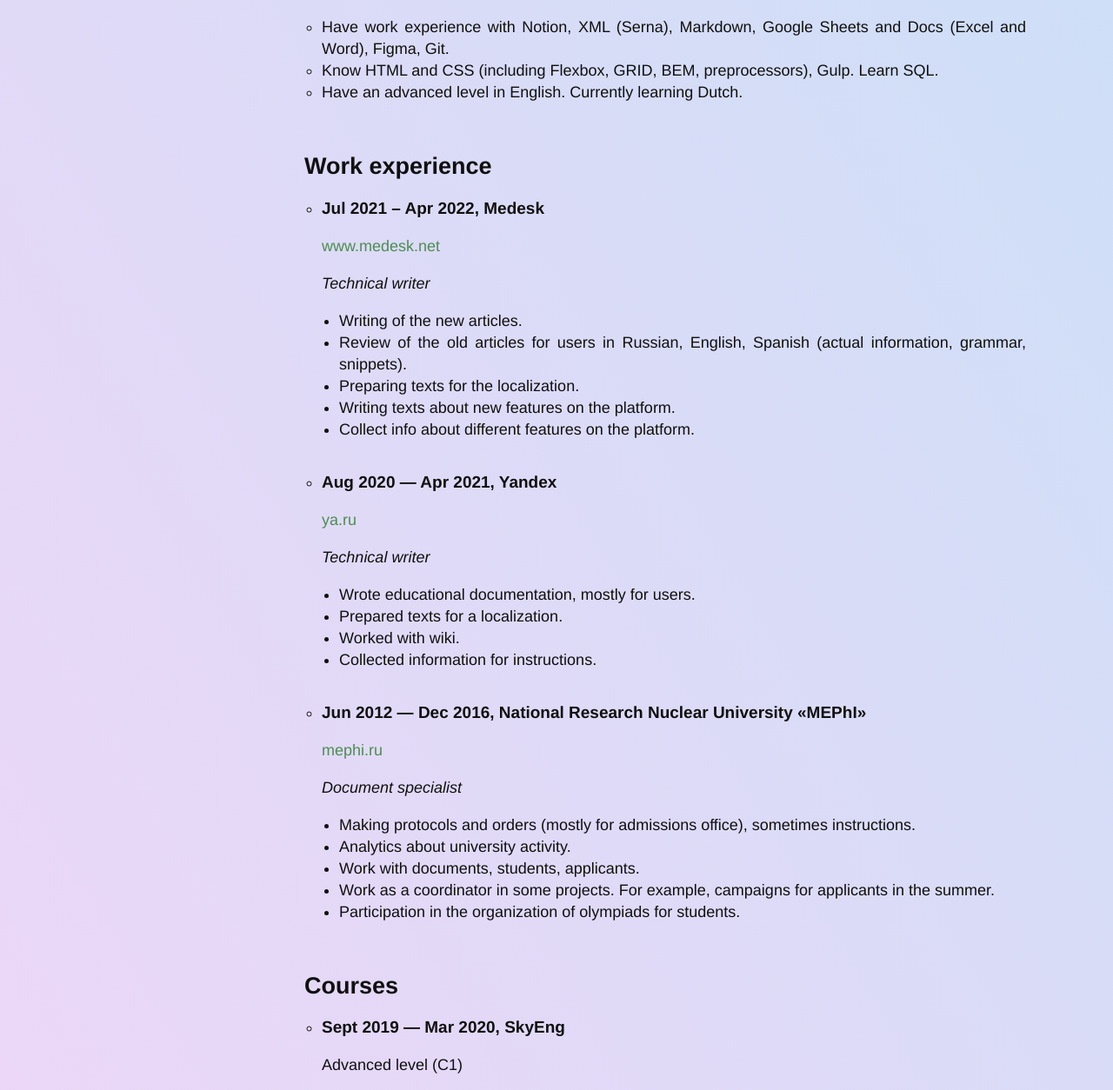
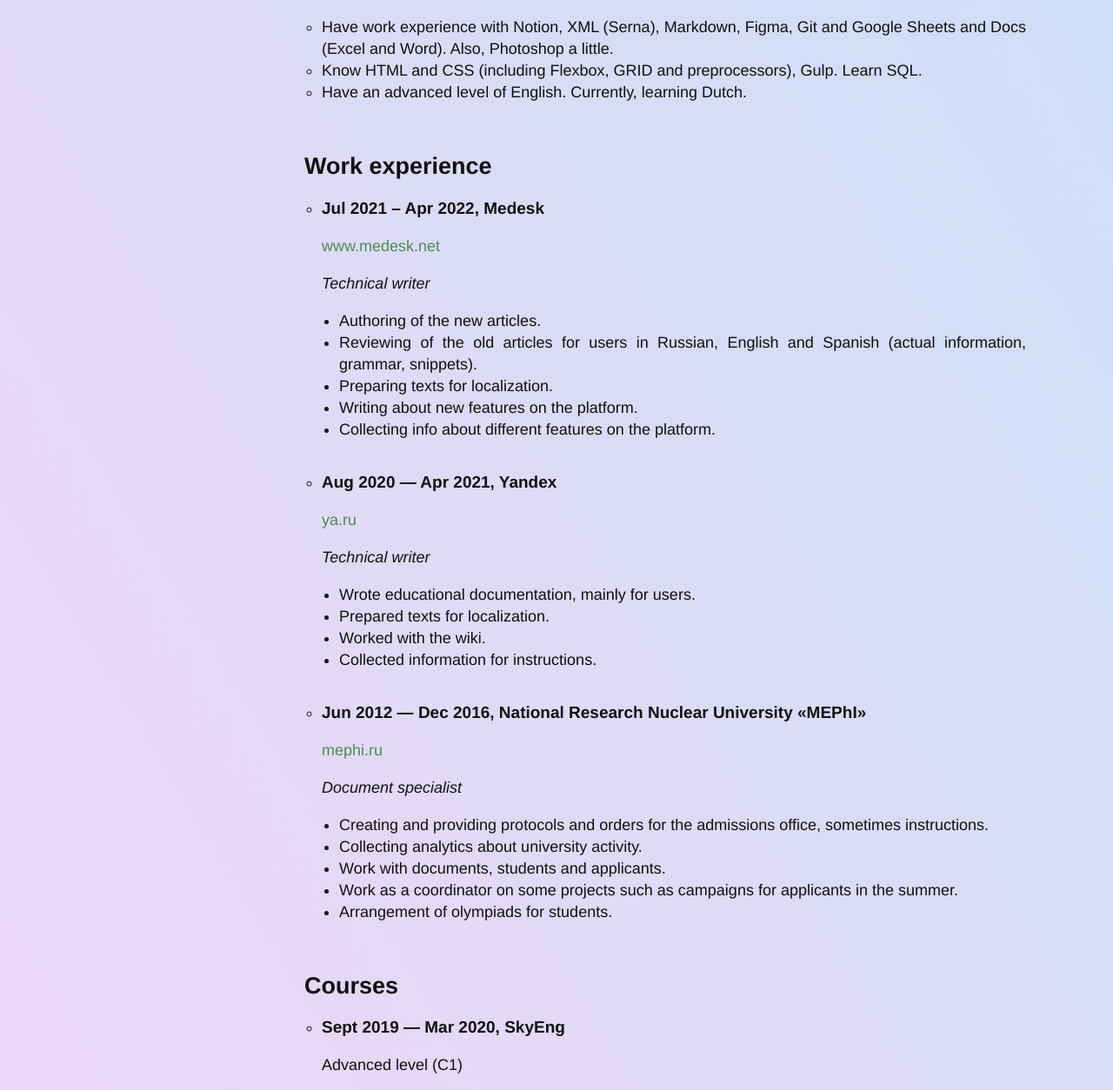
Before and after one commit to olgam1711/Resume, a plain HTML site: page index.html in a window 1280 px wide. Shown: the part 487-1741 px from the top of the page at 87% size. Drawn offline with Linux system fonts and the light colour scheme.

Commit message:
Updated some info

```diff
--- a/index.html
+++ b/index.html
@@ -23,7 +23,7 @@
             <li>
               <img src="img/location.png" width="20" height="20" alt="my location">
 
-              <p>Haarlem, Nederland</p>
+              <p>Haarlem, the Netherlands</p>
             </li>
 
             <li>
@@ -44,7 +44,7 @@
           <section class="info__section" id="about-me">
             <h2>About me</h2>
 
-            <p>Search for a job in the Netherlands.</p>
+            <p>Searching for a job in the Netherlands, but I am ready to discuss other locations.</p>
 
             <p>
               I worked for almost five years at the <a href="https://eng.mephi.ru" target="_blank">university</a> where I was studying, doing different work, including documents and people. After leaving the university, I decided to take a break, learn to code, and change my profession. This way, I became a technical writer.
@@ -52,7 +52,7 @@
 
             <p>My first job as a writer was at <a href="https://ya.ru" target="_blank">Yandex</a>. After that, I worked at <a href="https://www.medesk.net/en/" target="_blank">Medesk</a> – an international company producing software for private clinics.</p>
 
-            <p>Now I am searching for a remote job in the Netherlands, where I can work for a long time. Hybrid work is possible, but not on-site.</p>
+            <p>But as long as I have studied programming, I would like to find a job closer to code :) That is why currently, I am searching for a position as a Tester / QA Engineer.</p>
 
            </section>
 
@@ -60,9 +60,9 @@
             <h2>Skills</h2>
 
               <ul>
-                <li>Have work experience with Notion, XML (Serna), Markdown, Google Sheets and Docs (Excel and Word), Figma, Git.</li>
-                <li>Know HTML and CSS (including Flexbox, GRID, BEM, preprocessors), Gulp. Learn SQL.</li>
-                <li>Have an advanced level in English. Currently learning Dutch.</li>
+                <li>Have work experience with Notion, XML (Serna), Markdown, Figma, Git and Google Sheets and Docs (Excel and Word). Also, Photoshop a little.</li>
+                <li>Know HTML and CSS (including Flexbox, GRID and preprocessors), Gulp. Learn SQL.</li>
+                <li>Have an advanced level of English. Currently, learning Dutch.</li>
               </ul>
           </section>
 
@@ -77,11 +77,11 @@
                 <p class="position__name">Technical writer</p>
 
                 <ul>
-                  <li>Writing of the new articles.</li>
-                  <li>Review of the old articles for users in Russian, English, Spanish (actual information, grammar, snippets).</li>
-                  <li>Preparing texts for the localization.</li>
-                  <li>Writing texts about new features on the platform.</li>
-                  <li>Collect info about different features on the platform.</li>
+                  <li>Authoring of the new articles.</li>
+                  <li>Reviewing of the old articles for users in Russian, English and Spanish (actual information, grammar, snippets).</li>
+                  <li>Preparing texts for localization.</li>
+                  <li>Writing about new features on the platform.</li>
+                  <li>Collecting info about different features on the platform.</li>
                 </ul>
               </li>
 
@@ -92,9 +92,9 @@
                 <p class="position__name">Technical writer</p>
 
                 <ul>
-                  <li>Wrote educational documentation, mostly for users.</li>
-                  <li>Prepared texts for a localization.</li>
-                  <li>Worked with wiki.</li>
+                  <li>Wrote educational documentation, mainly for users.</li>
+                  <li>Prepared texts for localization.</li>
+                  <li>Worked with the wiki.</li>
                   <li>Collected information for instructions.</li>
                 </ul>
               </li>
@@ -106,11 +106,11 @@
                 <p class="position__name">Document specialist</p>
 
                 <ul class="mephi__list">
-                  <li>Making protocols and orders (mostly for admissions office), sometimes instructions.</li>
-                  <li>Analytics about university activity.</li>
-                  <li>Work with documents, students, applicants.</li>
-                  <li>Work as a coordinator in some projects. For example, campaigns for applicants in the summer.</li>
-                  <li>Participation in the organization of olympiads for students.</li>
+                  <li>Creating and providing protocols and orders for the admissions office, sometimes instructions.</li>
+                  <li>Collecting analytics about university activity.</li>
+                  <li>Work with documents, students and applicants.</li>
+                  <li>Work as a coordinator on some projects such as campaigns for applicants in the summer.</li>
+                  <li>Arrangement of olympiads for students.</li>
                 </ul>
               </li>
             </ul>
@@ -141,7 +141,7 @@
                     <a href="https://assets.htmlacademy.ru/certificates/intensive/113/699545.pdf?1557652338" target="_blank">
                       Сourse «HTML & CSS, level 2»:
                     </a>
-                    Adaptive code, BEM, Less/Sass, Gulp.
+                    Adaptive code, Less/Sass, Gulp.
                   </li>
 
                   <li>
```
